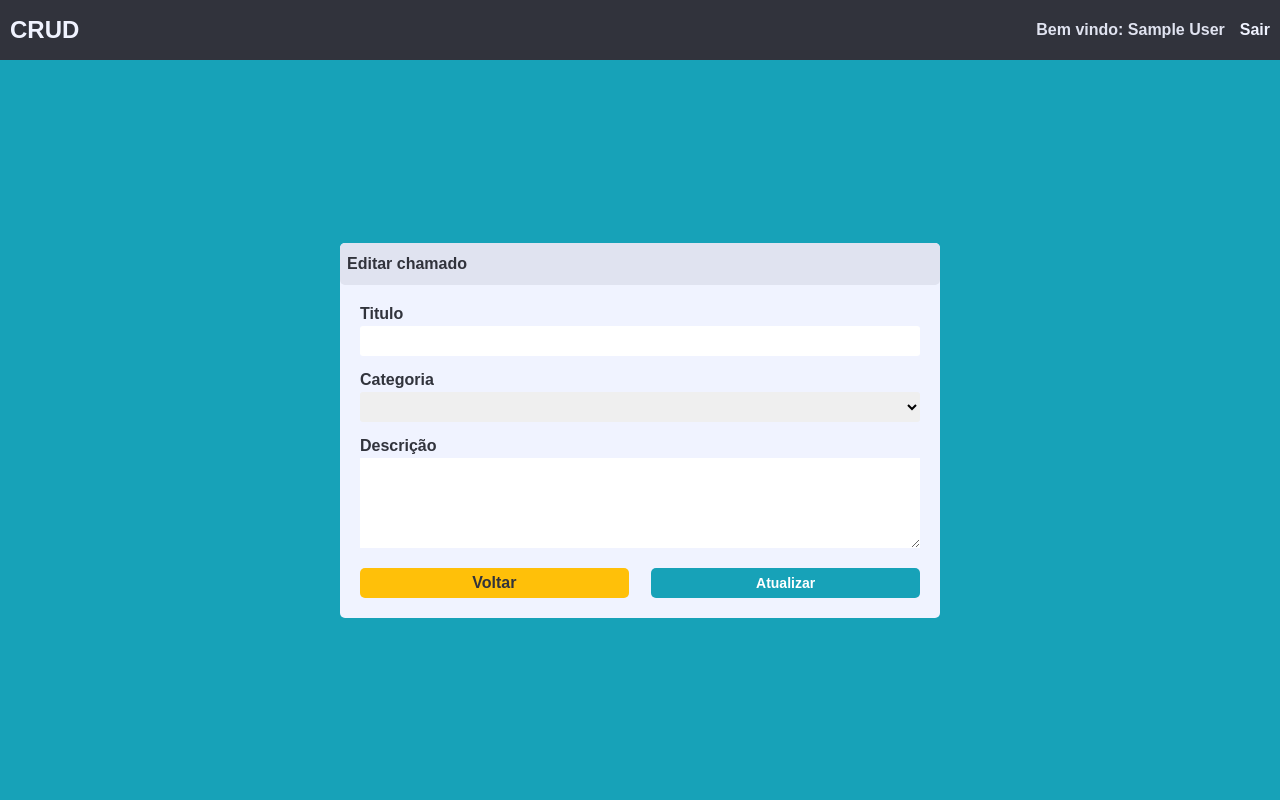
After one commit to dwmartins/CRUD_LOGIN, a PHP site: page /editar_chamado.php?id=1 in a window 1280 px wide. The commit adds this page. Run offline with PHP 8.4, Linux system fonts and the light colour scheme; the visitor is signed in with stand-in values (Sample User, id 1); data that the repository does not hold is empty; some libraries are stand-ins or nearby versions.

Commit message:
desenvolvimento da pagina de editar chamado

```diff
--- /dev/null
+++ b/editar_chamado.php
@@ -0,0 +1,71 @@
+<?php
+include('./src/controller/conexao.php');
+include "./src/controller/protege_pagina.php";
+include "./src/controller/exibir_chamados.php";
+include "./src/controller/editar_cliente.php";
+?>
+
+<!DOCTYPE html>
+<html lang="en">
+<head>
+    <meta charset="UTF-8">
+    <meta http-equiv="X-UA-Compatible" content="IE=edge">
+    <meta name="viewport" content="width=device-width, initial-scale=1.0">
+    <title>Editar chamado</title>
+
+    <link href="https://unpkg.com/aos@2.3.1/dist/aos.css" rel="stylesheet">
+    <link rel="stylesheet" href="./src/css/style.css">
+    <script src="https://kit.fontawesome.com/b019fa643e.js" crossorigin="anonymous"></script>
+    <script src="https://unpkg.com/aos@2.3.1/dist/aos.js"></script>
+</head>
+<body>
+
+    <nav class="nav_login">
+        <a href="painel.php">
+            <h1>CRUD</h1>
+        </a>
+
+        <div>
+            <p>Bem vindo: <?php echo $_SESSION['nome'];?></p>
+            <a href="./src/controller/logout.php">Sair</a>
+        </div>
+    </nav>
+
+    <section class="abrir_chamado">
+
+        <div class="open_achamado">
+            <div class="titulo_abir">
+                <p>Editar chamado</p>
+            </div>
+
+            <form action="" method="POST" class="form_abertura">
+                <label for="">Titulo</label>
+                <input type="text" name="titulo" id="" value="<?= $lista['titulo']; ?>">
+
+                <label for="">Categoria</label>
+                    <select name="categoria">
+                        <option value=""><?= $lista['categoria']; ?></option>
+                        <option value="internet">Internet</option>
+                        <option value="login">Login</option>
+                        <option value="hardware">Hardware</option>
+                        <option value="outros">Outros</option>
+                    </select>
+
+                <label for="">Descrição</label>
+                <textarea name="descricao" id="" cols="30" rows="5"><?= $lista['descricao'] ?></textarea>
+
+                <div class="botoes_abertura">
+                    <a href="./chamados.php">Voltar</a>
+                    <button type="submit">Atualizar</button>
+                </div>
+            </form>
+
+        </div>
+    </section>
+
+    <script>
+        AOS.init();
+    </script>
+
+</body>
+</html>
--- a/src/controller/abrir_chamado.php
+++ b/src/controller/abrir_chamado.php
@@ -6,7 +6,7 @@
         $categoria = $_POST['categoria'];
         $descricao = $_POST['descricao'];
 
-        $sql_code = "INSERT INTO chamados (id, titulo, descricao, categoria, data) VALUES (0, '$titulo', '$categoria', '$descricao', now())";
+        $sql_code = "INSERT INTO chamados (id, titulo, categoria, descricao, data) VALUES (0, '$titulo', '$categoria', '$descricao', now())";
         $sql_code = $mysqli->query($sql_code);
 
         header('Location: chamados.php');
--- /dev/null
+++ b/src/controller/editar_cliente.php
@@ -0,0 +1,20 @@
+<?php
+
+$id = $_GET['id'];
+
+$sql_query = $mysqli->query("SELECT * FROM chamados WHERE id = '$id' ");
+
+$lista = $sql_query->fetch_assoc();
+
+if(isset($_POST['titulo']) || isset($_POST['categoria']) || isset($_POST['descricao'])) {
+
+    $titulo = $_POST['titulo'];
+    $categoria = $_POST['categoria'];
+    $descricao = $_POST['descricao'];
+
+    $sql_query = $mysqli->query("UPDATE chamados SET titulo = '$titulo', categoria = '$categoria', descricao = '$descricao' WHERE id = '$id' ");
+
+    header('Location: chamados.php');
+}
+
+?>
--- a/src/controller/exibir_chamados.php
+++ b/src/controller/exibir_chamados.php
@@ -1,5 +1,6 @@
 <?php
-$sql_query = $mysqli->query("SELECT * FROM chamados ORDER BY titulo, categoria, descricao DESC");
+$sql_query = $mysqli->query("SELECT * FROM chamados ORDER BY id DESC");
 
 $numero_cliente = $sql_query->num_rows;
+
 ?>
```
Also changed, not shown: chamados.php (+23 -1 lines), src/css/style.css (+50 -0 lines).
